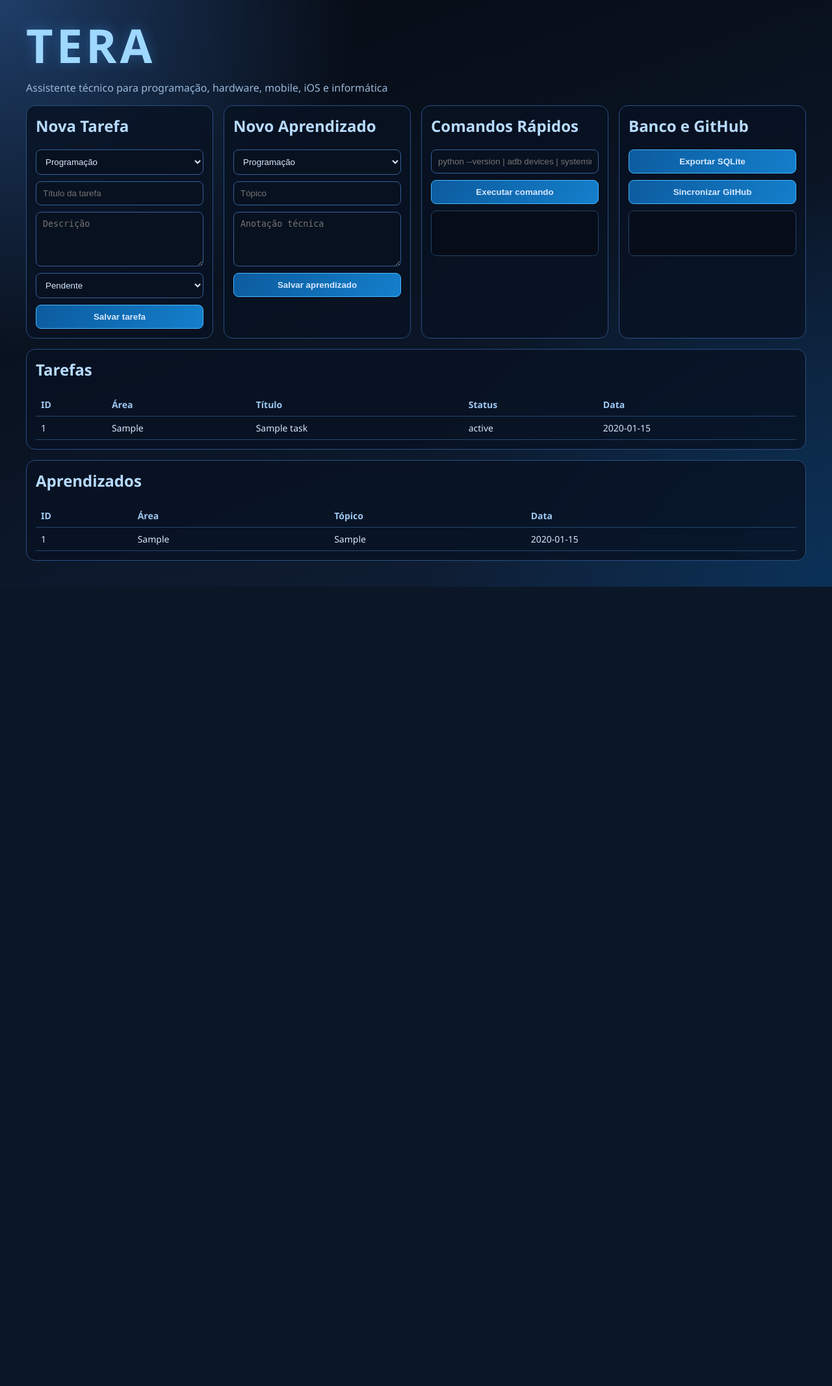
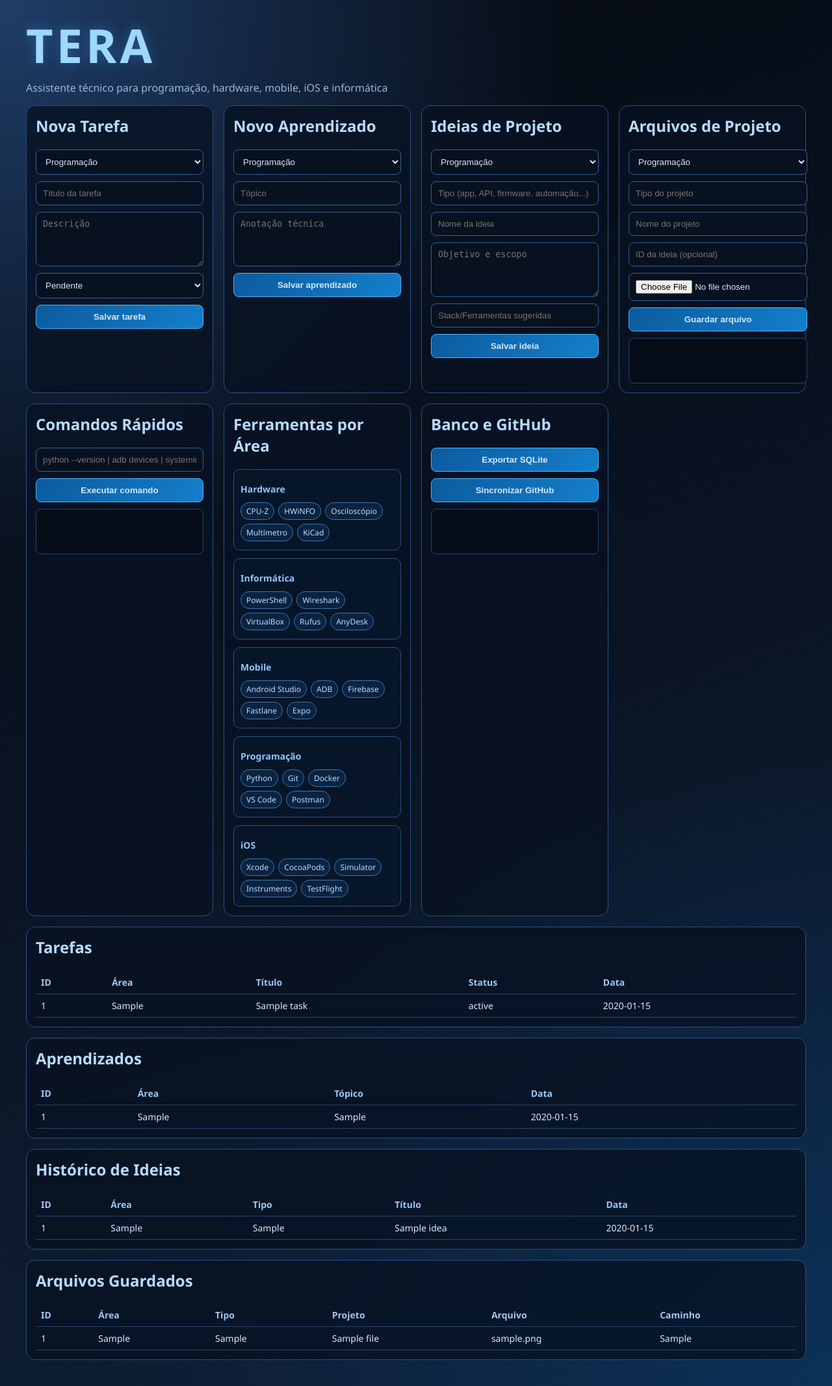
Before and after one commit to lzvsrx/tera-ai, a Flask app: page / in a window 1280 px wide. Shown: the whole page at 65% size. Before the commit the page ends 903 px from the top, so only its background shows below. Run offline with Flask 3, Linux system fonts and the light colour scheme; tables that the repository leaves empty hold one stand-in row (values such as "Sample post"); some web fonts are replaced.

Commit message:
feat: adiciona histórico de ideias e gestão de arquivos por área

```diff
--- a/main.py
+++ b/main.py
@@ -8,6 +8,7 @@ from datetime import datetime
 from pathlib import Path
 
 from flask import Flask, jsonify, render_template, request, send_file
+from werkzeug.utils import secure_filename
 
 if getattr(sys, "frozen", False):
     APP_ROOT = Path(sys._MEIPASS)  # type: ignore[attr-defined]
@@ -16,6 +17,7 @@ else:
 
 DATA_ROOT = Path.home() / "AppData" / "Local" / "TeraAI"
 DB_PATH = DATA_ROOT / "data" / "tera.db"
+PROJECTS_ROOT = DATA_ROOT / "projects"
 HOST = "127.0.0.1"
 PORT = 5050
 
@@ -63,6 +65,34 @@ def setup_db():
         )
         """
     )
+    cur.execute(
+        """
+        CREATE TABLE IF NOT EXISTS project_ideas (
+            id INTEGER PRIMARY KEY AUTOINCREMENT,
+            area TEXT NOT NULL,
+            project_type TEXT NOT NULL,
+            title TEXT NOT NULL,
+            objective TEXT NOT NULL,
+            stack_hint TEXT,
+            created_at TEXT NOT NULL
+        )
+        """
+    )
+    cur.execute(
+        """
+        CREATE TABLE IF NOT EXISTS project_files (
+            id INTEGER PRIMARY KEY AUTOINCREMENT,
+            idea_id INTEGER,
+            area TEXT NOT NULL,
+            project_type TEXT NOT NULL,
+            project_name TEXT NOT NULL,
+            original_filename TEXT NOT NULL,
+            stored_path TEXT NOT NULL,
+            created_at TEXT NOT NULL,
+            FOREIGN KEY(idea_id) REFERENCES project_ideas(id)
+        )
+        """
+    )
     conn.commit()
     conn.close()
 
@@ -80,8 +110,27 @@ def dashboard():
     conn = get_db()
     tasks = [dict(x) for x in conn.execute("SELECT * FROM tasks ORDER BY id DESC").fetchall()]
     learnings = [dict(x) for x in conn.execute("SELECT * FROM learnings ORDER BY id DESC").fetchall()]
+    ideas = [dict(x) for x in conn.execute("SELECT * FROM project_ideas ORDER BY id DESC").fetchall()]
+    files = [
+        dict(x)
+        for x in conn.execute(
+            "SELECT * FROM project_files ORDER BY id DESC LIMIT 200"
+        ).fetchall()
+    ]
     conn.close()
-    return jsonify({"tasks": tasks, "learnings": learnings})
+    return jsonify({"tasks": tasks, "learnings": learnings, "ideas": ideas, "files": files})
+
+
+@app.get("/api/tools")
+def tools():
+    mapping = {
+        "Programação": ["Python", "Git", "Docker", "VS Code", "Postman"],
+        "Hardware": ["CPU-Z", "HWiNFO", "Osciloscópio", "Multímetro", "KiCad"],
+        "Mobile": ["Android Studio", "ADB", "Firebase", "Fastlane", "Expo"],
+        "iOS": ["Xcode", "CocoaPods", "Simulator", "Instruments", "TestFlight"],
+        "Informática": ["PowerShell", "Wireshark", "VirtualBox", "Rufus", "AnyDesk"],
+    }
+    return jsonify(mapping)
 
 
 @app.post("/api/tasks")
@@ -119,6 +168,68 @@ def create_learning():
     conn.commit()
     conn.close()
     return jsonify({"ok": True})
+
+
+@app.post("/api/project-ideas")
+def create_project_idea():
+    payload = request.get_json(force=True)
+    conn = get_db()
+    conn.execute(
+        """
+        INSERT INTO project_ideas(area,project_type,title,objective,stack_hint,created_at)
+        VALUES(?,?,?,?,?,?)
+        """,
+        (
+            payload["area"],
+            payload["project_type"],
+            payload["title"],
+            payload["objective"],
+            payload.get("stack_hint", ""),
+            datetime.now().isoformat(timespec="seconds"),
+        ),
+    )
+    conn.commit()
+    conn.close()
+    return jsonify({"ok": True})
+
+
+@app.post("/api/project-files")
+def create_project_file():
+    area = request.form.get("area", "").strip()
+    project_type = request.form.get("project_type", "").strip()
+    project_name = request.form.get("project_name", "").strip()
+    idea_id = request.form.get("idea_id", "").strip() or None
+    up = request.files.get("file")
+
+    if not area or not project_type or not project_name or up is None:
+        return jsonify({"ok": False, "error": "Dados incompletos."}), 400
+
+    cleaned_name = secure_filename(project_name).strip() or "projeto"
+    clean_file = secure_filename(up.filename or "arquivo.bin")
+    folder = PROJECTS_ROOT / area / project_type / cleaned_name
+    folder.mkdir(parents=True, exist_ok=True)
+    stored_path = folder / clean_file
+    up.save(stored_path)
+
+    conn = get_db()
+    conn.execute(
+        """
+        INSERT INTO project_files(idea_id,area,project_type,project_name,original_filename,stored_path,created_at)
+        VALUES(?,?,?,?,?,?,?)
+        """,
+        (
+            int(idea_id) if idea_id else None,
+            area,
+            project_type,
+            project_name,
+            up.filename or clean_file,
+            str(stored_path),
+            datetime.now().isoformat(timespec="seconds"),
+        ),
+    )
+    conn.commit()
+    conn.close()
+    return jsonify({"ok": True, "stored_path": str(stored_path)})
 
 
 @app.post("/api/commands")
@@ -177,6 +288,7 @@ def open_browser():
 if __name__ == "__main__":
     os.makedirs(DATA_ROOT / "data", exist_ok=True)
     os.makedirs(DATA_ROOT / "exports", exist_ok=True)
+    os.makedirs(PROJECTS_ROOT, exist_ok=True)
     setup_db()
     threading.Timer(1.0, open_browser).start()
     app.run(host=HOST, port=PORT, debug=False)
--- a/static/app.js
+++ b/static/app.js
@@ -1,9 +1,12 @@
 async function api(url, method = "GET", body = null) {
-  const res = await fetch(url, {
-    method,
-    headers: { "Content-Type": "application/json" },
-    body: body ? JSON.stringify(body) : null
-  });
+  const opts = { method, headers: {} };
+  if (body instanceof FormData) {
+    opts.body = body;
+  } else if (body) {
+    opts.headers["Content-Type"] = "application/json";
+    opts.body = JSON.stringify(body);
+  }
+  const res = await fetch(url, opts);
   return res.json();
 }
 
@@ -17,10 +20,30 @@ function fillRows(id, rows, fields) {
   });
 }
 
+function renderTools(mapping) {
+  const panel = document.getElementById("toolsPanel");
+  panel.innerHTML = "";
+  Object.keys(mapping).forEach((area) => {
+    const block = document.createElement("div");
+    block.className = "tool-block";
+    block.innerHTML = `<h3>${area}</h3>${mapping[area]
+      .map((tool) => `<span class="chip">${tool}</span>`)
+      .join("")}`;
+    panel.appendChild(block);
+  });
+}
+
 async function loadDashboard() {
   const data = await api("/api/dashboard");
   fillRows("taskRows", data.tasks, ["id", "area", "title", "status", "created_at"]);
   fillRows("learnRows", data.learnings, ["id", "area", "topic", "created_at"]);
+  fillRows("ideaRows", data.ideas, ["id", "area", "project_type", "title", "created_at"]);
+  fillRows("fileRows", data.files, ["id", "area", "project_type", "project_name", "original_filename", "stored_path"]);
+}
+
+async function loadTools() {
+  const data = await api("/api/tools");
+  renderTools(data);
 }
 
 async function saveTask() {
@@ -50,6 +73,42 @@ async function saveLearning() {
   await loadDashboard();
 }
 
+async function saveIdea() {
+  const payload = {
+    area: document.getElementById("ideaArea").value,
+    project_type: document.getElementById("ideaType").value.trim(),
+    title: document.getElementById("ideaTitle").value.trim(),
+    objective: document.getElementById("ideaObjective").value.trim(),
+    stack_hint: document.getElementById("ideaStack").value.trim()
+  };
+  if (!payload.project_type || !payload.title || !payload.objective) return;
+  await api("/api/project-ideas", "POST", payload);
+  document.getElementById("ideaType").value = "";
+  document.getElementById("ideaTitle").value = "";
+  document.getElementById("ideaObjective").value = "";
+  document.getElementById("ideaStack").value = "";
+  await loadDashboard();
+}
+
+async function uploadProjectFile() {
+  const file = document.getElementById("projectFile").files[0];
+  if (!file) return;
+  const fd = new FormData();
+  fd.append("area", document.getElementById("fileArea").value);
+  fd.append("project_type", document.getElementById("fileType").value.trim());
+  fd.append("project_name", document.getElementById("fileProjectName").value.trim());
+  fd.append("idea_id", document.getElementById("fileIdeaId").value.trim());
+  fd.append("file", file);
+  const data = await api("/api/project-files", "POST", fd);
+  document.getElementById("fileOutput").textContent = data.ok
+    ? `Arquivo salvo em: ${data.stored_path}`
+    : `Erro: ${data.error || "falha no upload"}`;
+  if (data.ok) {
+    document.getElementById("projectFile").value = "";
+    await loadDashboard();
+  }
+}
+
 async function runCommand() {
   const command = document.getElementById("cmdInput").value.trim();
   if (!command) return;
@@ -67,3 +126,4 @@ async function syncGithub() {
 }
 
 loadDashboard();
+loadTools();
--- a/static/style.css
+++ b/static/style.css
@@ -58,6 +58,7 @@ body {
 }
 
 .card h2 { margin-top: 0; color: #b7dbff; }
+.card h3 { margin: 10px 0 8px; color: #8fc6ff; font-size: 14px; }
 
 .form { display: grid; gap: 10px; }
 
@@ -102,3 +103,26 @@ pre {
   padding: 10px;
   min-height: 70px;
 }
+
+.chips {
+  display: grid;
+  gap: 12px;
+}
+
+.tool-block {
+  padding: 10px;
+  border: 1px solid #295280;
+  border-radius: 10px;
+  background: rgba(8, 26, 48, 0.55);
+}
+
+.chip {
+  display: inline-block;
+  margin: 3px 6px 3px 0;
+  padding: 4px 8px;
+  border-radius: 999px;
+  border: 1px solid #3d78b3;
+  background: #0a2341;
+  color: #bdddff;
+  font-size: 12px;
+}
--- a/templates/index.html
+++ b/templates/index.html
@@ -52,12 +52,54 @@
         </article>
 
         <article class="card">
+          <h2>Ideias de Projeto</h2>
+          <div class="form">
+            <select id="ideaArea">
+              <option>Programação</option>
+              <option>Hardware</option>
+              <option>Mobile</option>
+              <option>iOS</option>
+              <option>Informática</option>
+            </select>
+            <input id="ideaType" placeholder="Tipo (app, API, firmware, automação...)" />
+            <input id="ideaTitle" placeholder="Nome da ideia" />
+            <textarea id="ideaObjective" placeholder="Objetivo e escopo"></textarea>
+            <input id="ideaStack" placeholder="Stack/Ferramentas sugeridas" />
+            <button onclick="saveIdea()">Salvar ideia</button>
+          </div>
+        </article>
+
+        <article class="card">
+          <h2>Arquivos de Projeto</h2>
+          <div class="form">
+            <select id="fileArea">
+              <option>Programação</option>
+              <option>Hardware</option>
+              <option>Mobile</option>
+              <option>iOS</option>
+              <option>Informática</option>
+            </select>
+            <input id="fileType" placeholder="Tipo do projeto" />
+            <input id="fileProjectName" placeholder="Nome do projeto" />
+            <input id="fileIdeaId" placeholder="ID da ideia (opcional)" />
+            <input id="projectFile" type="file" />
+            <button onclick="uploadProjectFile()">Guardar arquivo</button>
+            <pre id="fileOutput"></pre>
+          </div>
+        </article>
+
+        <article class="card">
           <h2>Comandos Rápidos</h2>
           <div class="form">
             <input id="cmdInput" placeholder="python --version | adb devices | systeminfo" />
             <button onclick="runCommand()">Executar comando</button>
             <pre id="cmdOutput"></pre>
           </div>
+        </article>
+
+        <article class="card">
+          <h2>Ferramentas por Área</h2>
+          <div id="toolsPanel" class="chips"></div>
         </article>
 
         <article class="card">
@@ -90,6 +132,26 @@
             <tbody id="learnRows"></tbody>
           </table>
         </article>
+
+        <article class="card">
+          <h2>Histórico de Ideias</h2>
+          <table>
+            <thead>
+              <tr><th>ID</th><th>Área</th><th>Tipo</th><th>Título</th><th>Data</th></tr>
+            </thead>
+            <tbody id="ideaRows"></tbody>
+          </table>
+        </article>
+
+        <article class="card">
+          <h2>Arquivos Guardados</h2>
+          <table>
+            <thead>
+              <tr><th>ID</th><th>Área</th><th>Tipo</th><th>Projeto</th><th>Arquivo</th><th>Caminho</th></tr>
+            </thead>
+            <tbody id="fileRows"></tbody>
+          </table>
+        </article>
       </section>
     </main>
 
```
